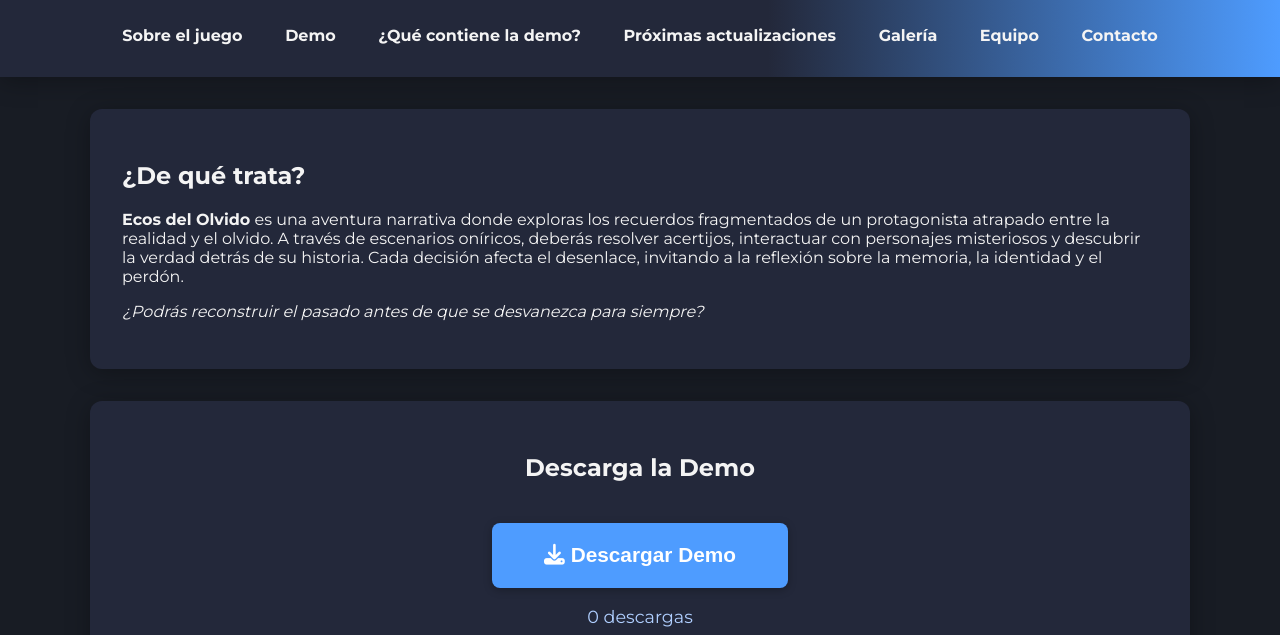
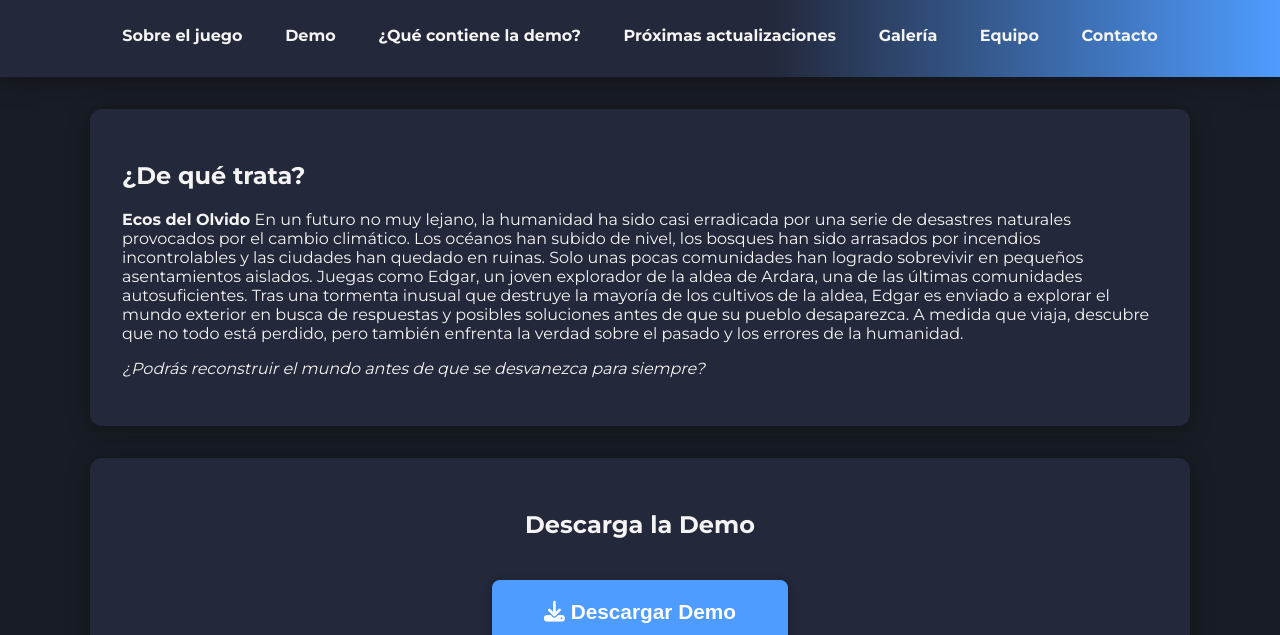
Before and after one commit to Chalo09/Ecos-Del-Olvido-web, a plain HTML site: page index.html in a window 1280 px wide. Shown: the part 161-796 px from the top of the page. Drawn offline with Linux system fonts and the light colour scheme; no server answers.

Commit message:
Update index.html

```diff
--- a/index.html
+++ b/index.html
@@ -178,10 +178,11 @@
       <h2>¿De qué trata?</h2>
       <!-- EDITABLE: Cambia la descripción del juego aquí -->
       <p>
-        <strong>Ecos del Olvido</strong> es una aventura narrativa donde exploras los recuerdos fragmentados de un protagonista atrapado entre la realidad y el olvido. A través de escenarios oníricos, deberás resolver acertijos, interactuar con personajes misteriosos y descubrir la verdad detrás de su historia. Cada decisión afecta el desenlace, invitando a la reflexión sobre la memoria, la identidad y el perdón.
+        <strong>Ecos del Olvido</strong> En un futuro no muy lejano, la humanidad ha sido casi erradicada por una serie de desastres naturales provocados por el cambio climático. Los océanos han subido de nivel, los bosques han sido arrasados por incendios incontrolables y las ciudades han quedado en ruinas. Solo unas pocas comunidades han logrado sobrevivir en pequeños asentamientos aislados. Juegas como Edgar, un joven explorador de la aldea de Ardara, una de las últimas comunidades autosuficientes. Tras una tormenta inusual que destruye la mayoría de los cultivos de la aldea, Edgar es enviado a explorar el mundo exterior en busca de respuestas y posibles soluciones antes de que su pueblo desaparezca. A medida que viaja, descubre que no todo está perdido, pero también enfrenta la verdad sobre el pasado y los errores de la humanidad.
+
       </p>
       <p>
-        <em>¿Podrás reconstruir el pasado antes de que se desvanezca para siempre?</em>
+        <em>¿Podrás reconstruir el mundo antes de que se desvanezca para siempre?</em>
       </p>
     </section>
     <section id="demo" class="card" style="text-align:center;">
@@ -271,13 +272,12 @@
   <script>
     // EDITABLE: Reemplaza esto con tu configuración de Firebase
     const firebaseConfig = {
-      apiKey: "TU_API_KEY",
-      authDomain: "TU_AUTH_DOMAIN",
-      projectId: "TU_PROJECT_ID",
-      storageBucket: "TU_STORAGE_BUCKET",
-      messagingSenderId: "TU_MESSAGING_SENDER_ID",
-      appId: "TU_APP_ID",
-      measurementId: "TU_MEASUREMENT_ID"
+      apiKey: "AIzaSyBJAK2hPOqsUuEXEunKDv3tAchajDgna2M",
+      authDomain: "ecos-del-olvido.firebaseapp.com",
+      projectId: "ecos-del-olvido",
+      storageBucket: "ecos-del-olvido.firebasestorage.app",
+      messagingSenderId: "899136038472",
+      appId: "1:899136038472:web:ea23a6b6a7e579ef755a7d"
     };
     firebase.initializeApp(firebaseConfig);
     const db = firebase.firestore();
```
